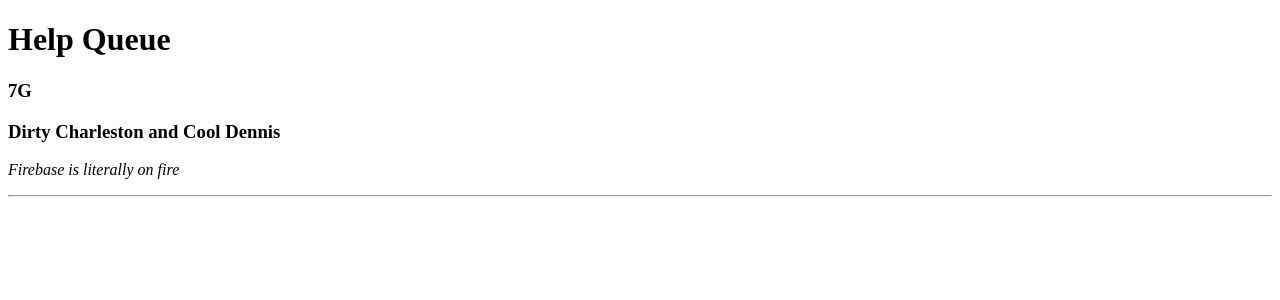
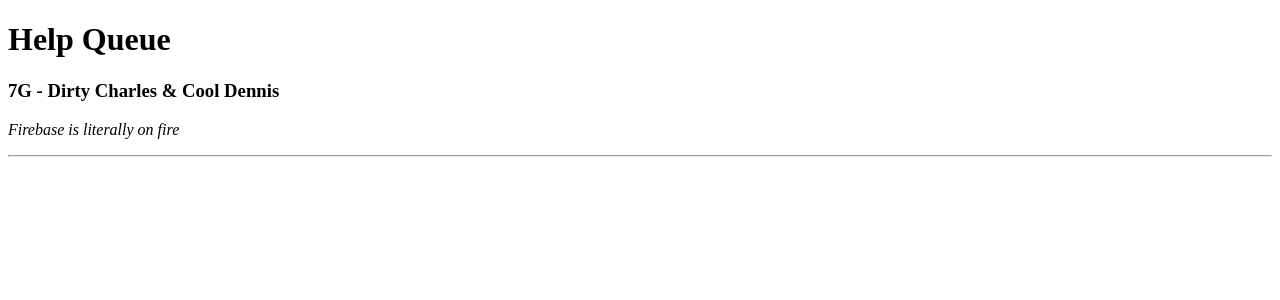
Before and after one commit to lukebertram/react-help-queue, a React app: page / in a window 1280 px wide. Shown: the top 300 px of the page. Built offline with nearby package versions, Linux system fonts and the light colour scheme.

Commit message:
decompose app.jsx into separate react components

```diff
--- a/src/components/App.jsx
+++ b/src/components/App.jsx
@@ -1,13 +1,12 @@
 import React from "react";
+import Header from "./Header";
+import TicketList from "./TicketList";
 
 function App(props){
   return (
     <div>
-      <h1>Help Queue</h1>
-      <h3>7G</h3>
-      <h3>Dirty Charleston and Cool Dennis</h3>
-      <p><em>Firebase is literally on fire</em></p>
-      <hr/>
+      <Header/>
+      <TicketList />
     </div>
   );
 }
--- /dev/null
+++ b/src/components/Header.jsx
@@ -0,0 +1,9 @@
+import React from "react";
+
+function Header(props){
+  return(
+    <h1>Help Queue</h1>
+  );
+}
+
+export default Header;
--- /dev/null
+++ b/src/components/Ticket.jsx
@@ -0,0 +1,13 @@
+import React from "react";
+
+function Ticket(props){
+  return(
+    <div>
+      <h3>7G - Dirty Charles & Cool Dennis</h3>
+      <p><em>Firebase is literally on fire</em></p>
+      <hr/>
+    </div>
+  );
+}
+
+export default Ticket;
--- /dev/null
+++ b/src/components/TicketList.jsx
@@ -0,0 +1,10 @@
+import React from "react";
+import Ticket from "./Ticket";
+
+function TicketList(props){
+  return(
+    <Ticket />
+  );
+}
+
+export default TicketList;
```
